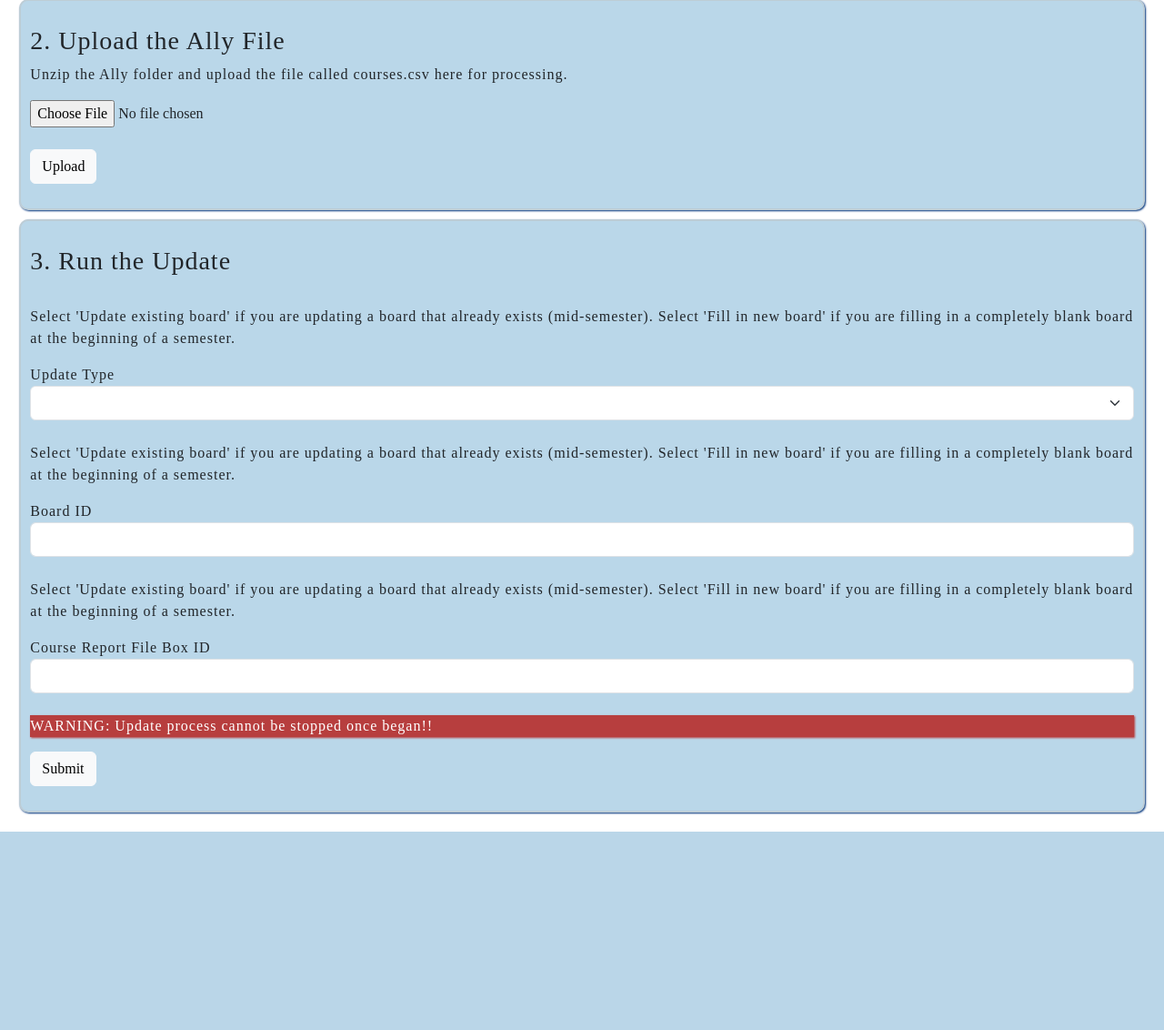
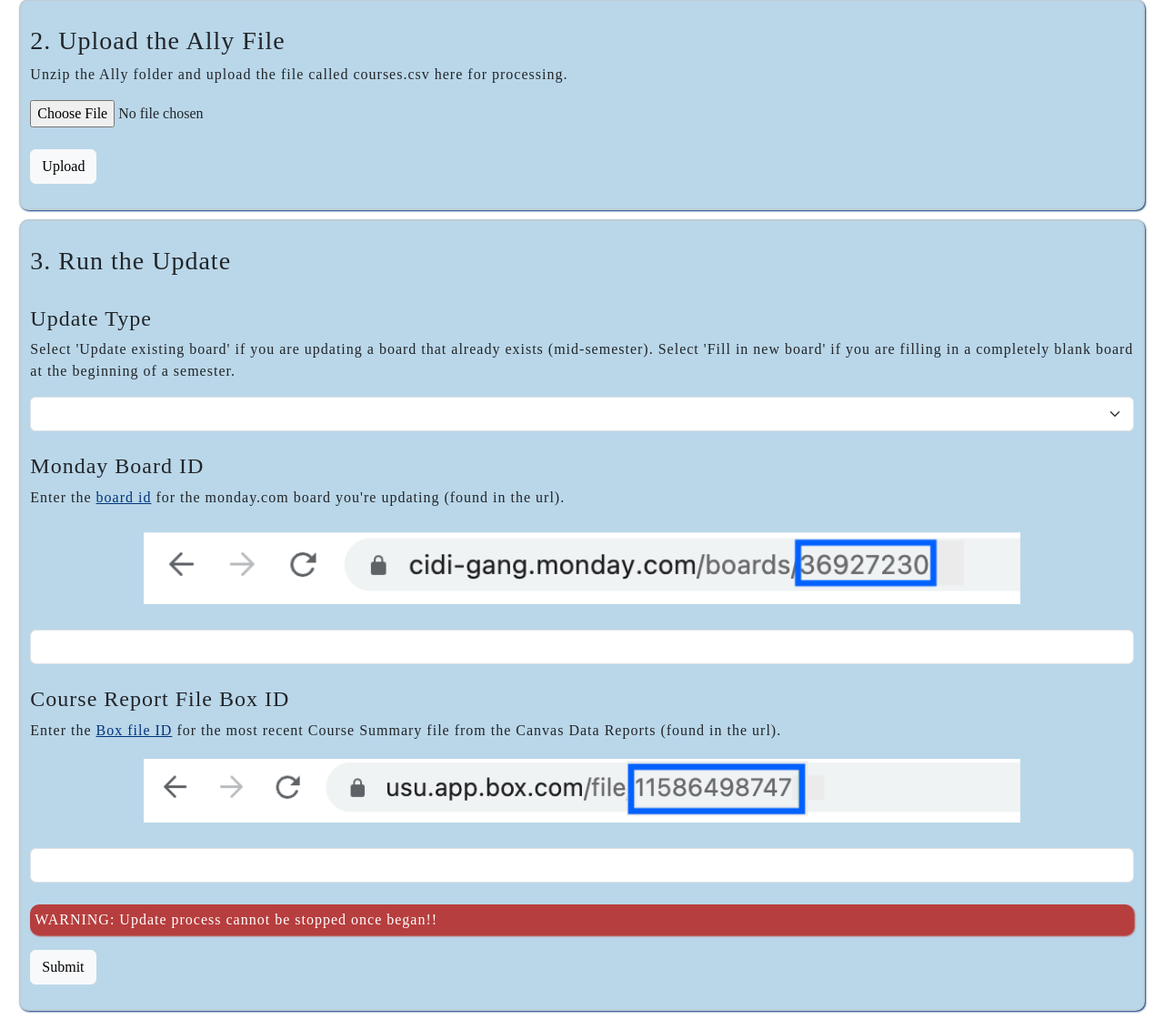
Before and after one commit to usu-cidi/qa-update, a Flask app: page /landing in a window 1280 px wide. Shown: the part 408-1540 px from the top of the page at 91% size. Before the commit the page ends 1322 px from the top, so only its background shows below. Run offline with Flask 3, Linux system fonts and the light colour scheme.

Commit message:
finishing UI

```diff
--- a/app.py
+++ b/app.py
@@ -126,6 +126,7 @@ def getAllyLink():
         link = ""
 
         t2 = Thread(target=getAllyURL)
+        print("Starting the thread")
         t2.start()
 
         return render_template('index.html', status=f"Loading....")
--- a/static/css/style.css
+++ b/static/css/style.css
@@ -51,6 +51,8 @@ a {
     color: white;
     background: #B73E3E;
     box-shadow: 1px 1px 2px #B73E3E;
+    padding: 5px;
+    border-radius: 10px;
 }
 
   .progress {
@@ -78,3 +80,9 @@ a {
     border-width: 2px;
     border-color: black;
 }
+
+.url-ex {
+    padding: 1mm;
+    margin: auto;
+    width: 80%;
+}
--- a/static/js/linkStatus.js
+++ b/static/js/linkStatus.js
@@ -26,9 +26,12 @@ async function getStatus() {
       let theDiv = document.getElementById("ally-box");
       theDiv.appendChild(theLink);
 
+
       clearTimeout(timeout);
       return false;
   }
 
   timeout = setTimeout(getStatus, 1000);
 }
+
+getStatus()
--- a/static/js/status.js
+++ b/static/js/status.js
@@ -23,7 +23,7 @@ async function getStatus() {
     return false;
   }
 
-  timeout = setTimeout(getStatus, 1000);
+  timeout = setTimeout(getStatus, 5000);
 }
 
 function endUpdate() {
--- a/templates/index.html
+++ b/templates/index.html
@@ -61,9 +61,10 @@
 
         <form method="POST" action="/updating">
             <div class="form-group">
+                <!--<label for="trigger-type">Update Type</label>-->
+                <h4>Update Type</h4>
                 <p>Select 'Update existing board' if you are updating a board that already exists (mid-semester).
             Select 'Fill in new board' if you are filling in a completely blank board at the beginning of a semester. </p>
-                <label for="trigger-type">Update Type</label>
                 <select name="trigger-type" class="form-select">
                     <option value=""></option>
                     <option value="update">Update existing board</option>
@@ -71,16 +72,22 @@
                 </select>
 
                 <br>
-                <p>Select 'Update existing board' if you are updating a board that already exists (mid-semester).
-            Select 'Fill in new board' if you are filling in a completely blank board at the beginning of a semester. </p>
-                <label for="board-id">Board ID</label>
+                <h4>Monday Board ID</h4>
+                <p>Enter the <a href="https://support.monday.com/hc/en-us/articles/360000225709-Board-item-column-and-automation-or-integration-ID-s">
+                    board id</a> for the monday.com board you're updating (found in the url).</p>
+                <img class="url-ex" src="{{url_for('static', filename='img/mon-ex.png')}}" />
+                <!--<label for="board-id">Board ID</label>-->
+                <br>
                 <input type="text" name="board-id" class="form-control" value="{{ request.form['board-id'] }}"></input>
 
 
                 <br>
-                <p>Select 'Update existing board' if you are updating a board that already exists (mid-semester).
-            Select 'Fill in new board' if you are filling in a completely blank board at the beginning of a semester. </p>
-                <label for="cr-box-id">Course Report File Box ID</label>
+                <h4>Course Report File Box ID</h4>
+                <p>Enter the <a href="https://developer.box.com/reference/get-files-id/#:~:text=The%20ID%20for%20any%20file,123%20the%20file_id%20is%20123%20.">
+                    Box file ID</a> for the most recent Course Summary file from the Canvas Data Reports (found in the url).</p>
+                <img class="url-ex" src="{{url_for('static', filename='img/box-ex.png')}}" />
+                <!--<label for="cr-box-id">Course Report File Box ID</label>-->
+                <br>
                 <input type="text" name="cr-box-id" class="form-control" value="{{ request.form['cr-box-id'] }}"></input>
             </div>
 
--- a/templates/updating.html
+++ b/templates/updating.html
@@ -21,7 +21,8 @@
 
     <div class="feature-box blue">
         <br>
-        <h2>Update in Progress</h2>
+        <h2>Update Progress</h2>
+        <p>The Monday Board will be updated automatically. Each row will be given the "Updated" status when the row has been updated.</p>
 
         <div class="progress">
             <div id="prog0" class="inner-box"></div>
```
Also changed, not shown: doc/progress.md (+7 -0 lines), static/img/box-ex.png (added), static/img/mon-ex.png (added).
